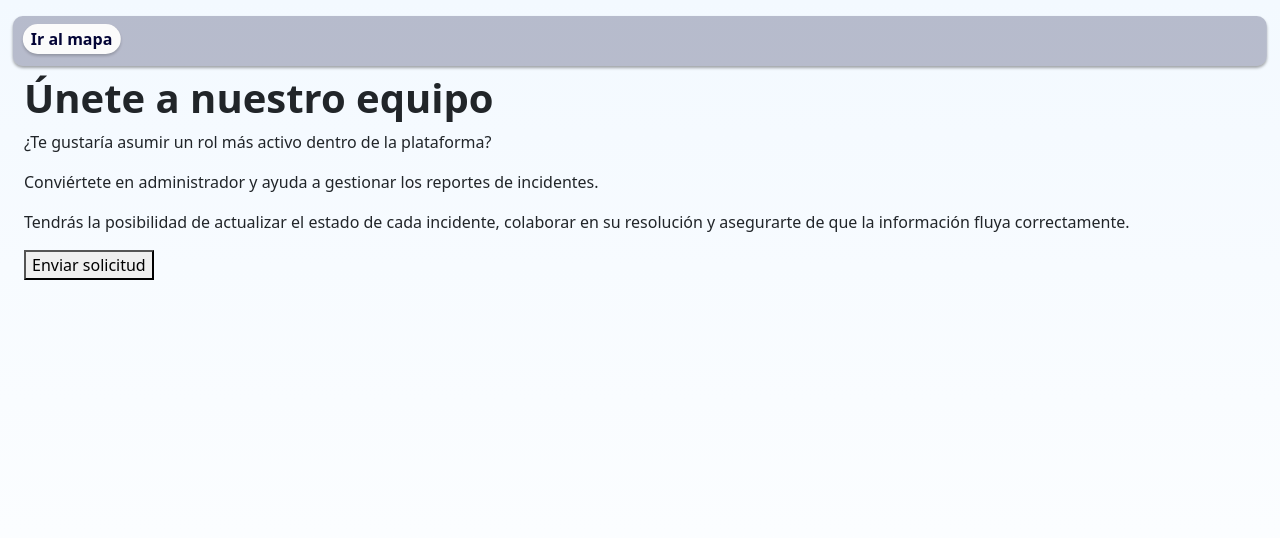
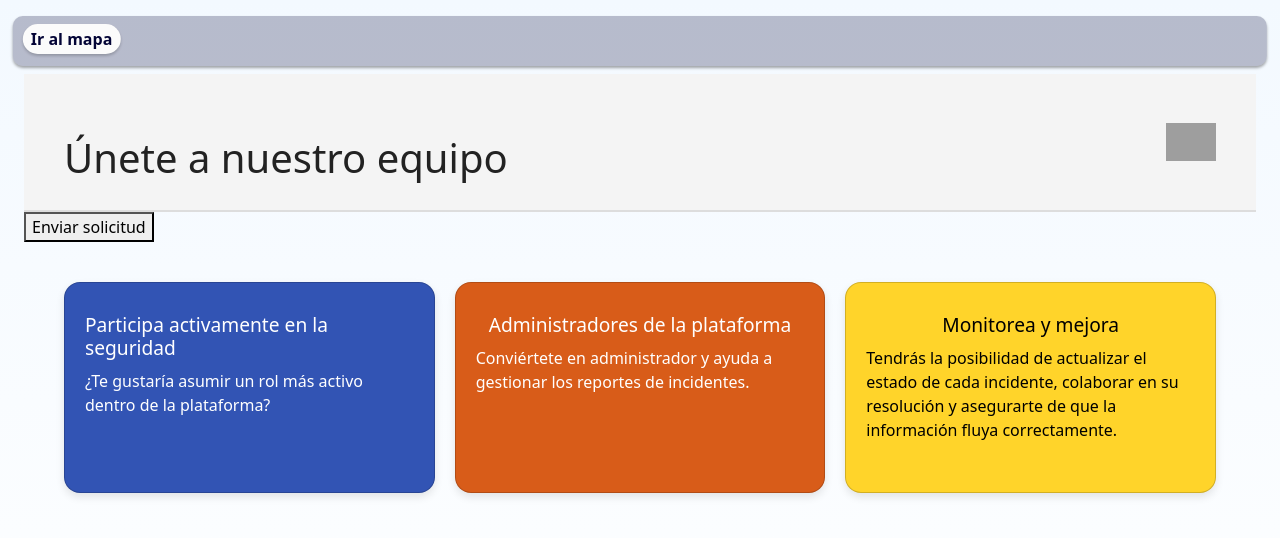
Before and after one commit to ingenieria-software-7009-2025-2/frontendcouncil-frontend, a React (Vite) app: page /join-team in a window 1280 px wide. Shown: the top 538 px of the page. Built offline with nearby package versions, Linux system fonts and the light colour scheme; grey boxes are pictures that could not be loaded.

Commit message:
v.1.0.0 del estilo

```diff
--- a/src/layout/user-profile/join-team/join-team.css
+++ b/src/layout/user-profile/join-team/join-team.css
@@ -1,11 +1,64 @@
  .join-team-container {
     margin-top: 50px;
     width: 100% !important;
- }
+}
 
- .join-team-title {
-    text-align: left;
-    font-size: 2.5rem;
-    font-weight: bold;
-    margin-bottom: 0.5rem;
-  }
+.header {
+   display: flex;
+   justify-content: space-between;
+   align-items: center;
+   padding: 20px 40px;
+   background-color: #f4f4f4;
+   border-bottom: 2px solid #ddd;
+}
+
+
+.logo {
+   width: 50px;
+   height: auto;
+}
+
+h1 {
+   font-size: 2.5em;
+   margin-top: 40px;
+   color: #222;
+}
+
+
+.container-card {
+   display: flex;
+   justify-content: center;
+   gap: 30px;
+   padding: 40px;
+   column-count: 3; /* Número de columnas */
+   column-gap: 20px; /* Espacio entre columnas */
+}
+
+.card {
+   width: 280px;
+   padding: 30px 20px;
+   border-radius: 16px;
+   box-shadow: 0 4px 8px rgba(0, 0, 0, 0.1);
+   color: #333;
+   display: flex;
+   flex-direction: column;
+   align-items: center;
+}
+
+.columna {
+   flex-basis: 33%; /* Ancho de cada columna */
+}
+
+.card h2 {
+   margin-bottom: 10px;
+   font-size: 1.2em;
+}
+
+.card p {
+   font-size: 1em;
+   margin-bottom: 20px;
+}
+
+.card-blue { background-color: #3254b4; color: white; }
+.card-orange { background-color: #d85c19; color: white; }
+.card-yellow { background-color: #ffd42a; color: black; }
--- a/src/layout/user-profile/join-team/join-team.tsx
+++ b/src/layout/user-profile/join-team/join-team.tsx
@@ -1,5 +1,6 @@
 import React from 'react';
 import './join-team.css';
+import logo from '../../assets/SISREP_LOGO_BLACK.svg';
 
 const JoinTeam = () => {
   const handleButtonClick = () => {
@@ -9,15 +10,31 @@ const JoinTeam = () => {
 
   return (
     <div className="join-team-container">
-      <h2 className="join-team-title">Únete a nuestro equipo</h2>
-      <p className="join-team-subtitle">¿Te gustaría asumir un rol más activo dentro de la plataforma?</p>
-      <p className="join-team-subsubtitle">Conviértete en administrador y ayuda a gestionar los reportes de incidentes.</p>
-      <p className="join-team-body">Tendrás la posibilidad de actualizar el estado de cada incidente, colaborar en su resolución y asegurarte de que la información fluya correctamente.</p>
-      <button
-        className="join-team-button"
-        onClick={handleButtonClick}>
-        Enviar solicitud
-      </button>
+        <div className="header">
+          <h1>Únete a nuestro equipo</h1>
+          <img src={logo} alt="Logo" className="logo"></img>
+        </div>
+
+        <button
+          className="button"
+          onClick={handleButtonClick}>
+          Enviar solicitud
+        </button>
+
+      <div className="container-card">
+        <div className="card card-blue columna">
+          <h2>Participa activamente en la seguridad </h2>
+          <p>¿Te gustaría asumir un rol más activo dentro de la plataforma?</p>
+        </div>
+        <div className="card card-orange columna">
+          <h2>Administradores de la plataforma</h2>
+          <p>Conviértete en administrador y ayuda a gestionar los reportes de incidentes.</p>
+        </div>
+        <div className="card card-yellow columna">
+          <h2>Monitorea y mejora</h2>
+          <p>Tendrás la posibilidad de actualizar el estado de cada incidente, colaborar en su resolución y asegurarte de que la información fluya correctamente.</p>
+        </div>
+      </div>
     </div>
   );
 };
```
Also changed, not shown: src/assets/SISREP_ICON.svg (added), src/assets/SISREP_LOGO_BLACK.svg (added).
